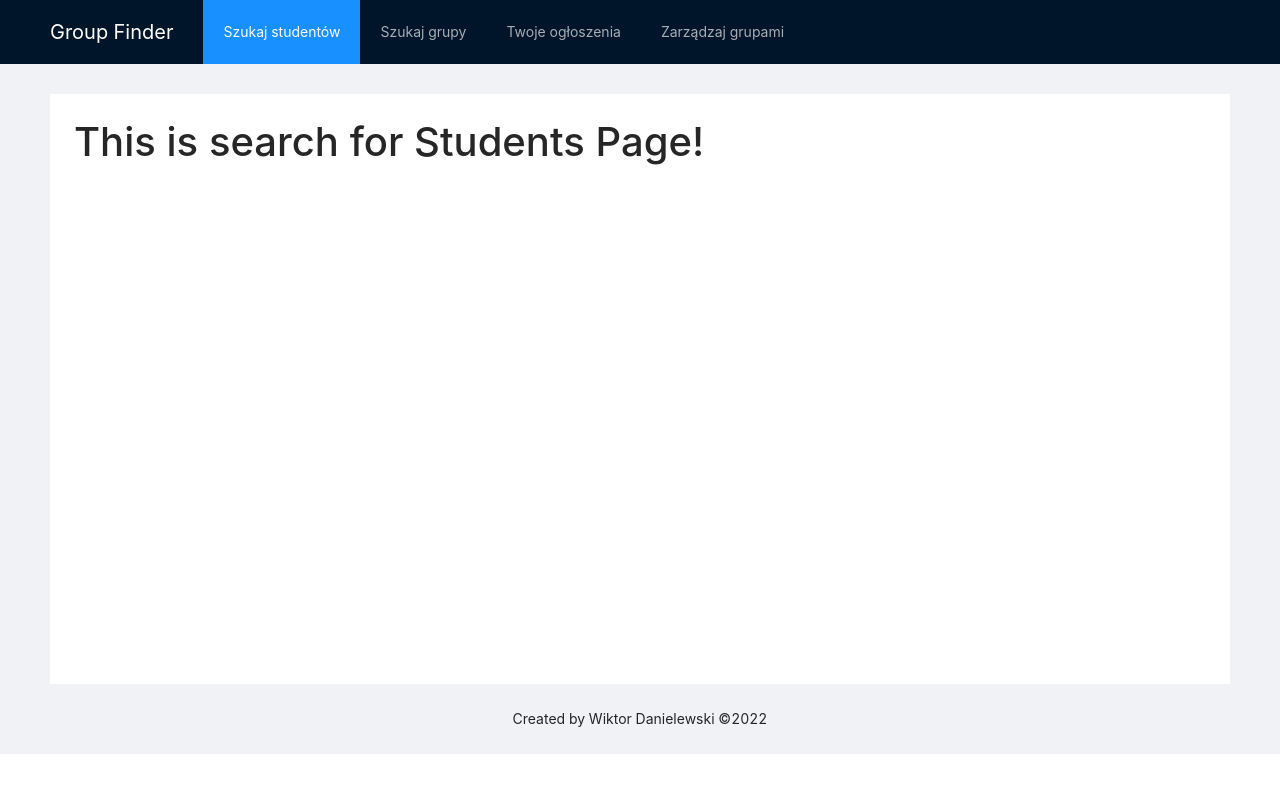
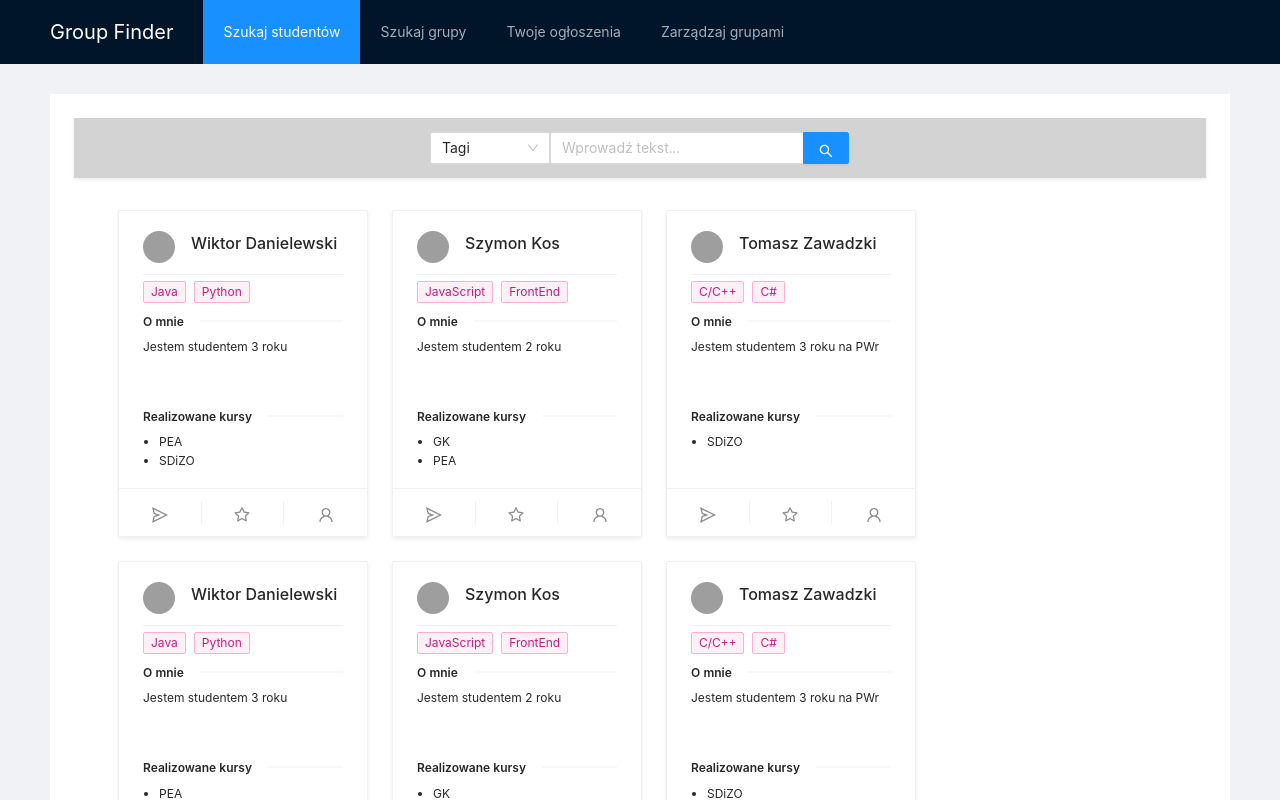
Before and after one commit to wiktord2000/Group-Finder, a React (Create React App) app in the folder Lab3/group_finder/: page / in a window 1280 px wide. Shown: the top 800 px of the page. Built offline with nearby package versions, Linux system fonts and the light colour scheme; grey boxes are pictures that could not be loaded.

Commit message:
Create StudentCard

```diff
--- /dev/null
+++ b/Lab3/group_finder/src/Pages/SearchForStudents/Components/StudentCard.css
@@ -0,0 +1,39 @@
+.card{
+    width: 250px;
+    margin: 0.75rem !important;
+}
+
+.ant-card-body{
+    padding-bottom: 15px !important;
+}
+
+.divider-text{
+    font-size: 0.75rem;
+    font-weight: 600;
+}
+.description-block{
+    font-size: 0.75rem !important;
+    overflow-y: auto;
+    /* Only Firefox */
+    scrollbar-width: thin;
+    height: 60px;
+}
+
+
+.tags-block{
+    height: 28px;
+    overflow-y: auto;
+    scrollbar-width: thin;
+}
+
+.courses-block{
+    font-size: 0.75rem !important;
+    height: 40px;
+    overflow-y: auto;
+    scrollbar-width: thin;
+}
+
+ul{
+    padding-left: 16px;
+    margin-bottom: 0px !important;
+}
--- /dev/null
+++ b/Lab3/group_finder/src/Pages/SearchForStudents/Components/StudentCard.js
@@ -0,0 +1,61 @@
+import React from "react";
+import './StudentCard.css'
+
+import { Card, Avatar, Tag , Divider } from 'antd';
+import { StarOutlined, UserOutlined, SendOutlined } from '@ant-design/icons';
+
+const { Meta } = Card;
+
+
+function StudentCard(props){
+
+    return(
+        <>
+            <Card
+                className="card shadow-sm"
+                // Buttons section
+                actions={[
+                    <SendOutlined key="setting" />,
+                    <StarOutlined key="edit" />,
+                    <UserOutlined key="ellipsis" />
+                ]}
+            >
+
+                {/* Header section */}
+                <Meta
+                avatar={<Avatar src="https://joeschmoe.io/api/v1/random" />}
+                title= {props.name}
+                description=""
+                />
+
+                <Divider style={{marginBottom: 5, marginTop: 15}}></Divider>
+                {/* Tags section */}
+                <div className="tags-block">
+                    {/* Render tags */}
+                    { props.tags.map((tagName, i) => {return <Tag key={'t' + i} style={{marginBottom: 5}} color="magenta">{tagName}</Tag>})}
+
+                </div>
+
+                <Divider style={{marginTop:0, marginBottom:5}} orientation="left" orientationMargin={0}><span className="divider-text">O mnie</span></Divider>
+
+                {/* Description section */}
+                <div className="description-block">
+                    {props.description}
+                </div>
+
+                <Divider style={{marginTop:5, marginBottom:5}} orientation="left" orientationMargin={0}><span className="divider-text">Realizowane kursy</span></Divider>
+
+                {/* Courses section */}
+                <div className="courses-block">
+                    <ul>
+                        {/* Render list of courses */}
+                        {props.courses.map((courseName, i ) => {return <li key={i}>{courseName}</li>})}
+                    </ul>
+                </div>
+
+            </Card>
+        </>
+    );
+}
+
+export default StudentCard;
--- a/Lab3/group_finder/src/Pages/SearchForStudents/SearchForStudents.css
+++ b/Lab3/group_finder/src/Pages/SearchForStudents/SearchForStudents.css
@@ -0,0 +1,21 @@
+.cards-container{
+    padding: 0rem 2rem;
+    display: flex;
+    justify-content: flex-start;
+    align-items: center;
+    flex-wrap: wrap;
+    width: 100%;
+    height: auto;
+}
+
+
+.filters-area{
+
+    width: 100%;
+    height: 60px;
+    margin-bottom: 20px;
+    background-color: lightgray;
+    display: flex;
+    justify-content: center;
+    align-items: center;
+}
--- a/Lab3/group_finder/src/Pages/SearchForStudents/SearchForStudents.js
+++ b/Lab3/group_finder/src/Pages/SearchForStudents/SearchForStudents.js
@@ -1,11 +1,118 @@
-import React from 'react';
+import React, { useState} from 'react';
 import './SearchForStudents.css'
+import StudentCard from './Components/StudentCard';
+import { Input, Select } from 'antd';
+
+const { Search } = Input;
+const { Option } = Select;
 
 function SearchForStudents(){
 
+    const [studentsList, setStudentsList] = useState([
+                                {name: "Wiktor Danielewski", tags: ["Java", "Python"], description: "Jestem studentem 3 roku", courses: ["PEA", "SDiZO"]},
+                                {name: "Szymon Kos", tags: ["JavaScript", "FrontEnd", "Python"], description: "Jestem studentem 2 roku", courses: ["GK", "PEA", "SDiZO"]},
+                                {name: "Tomasz Zawadzki", tags: ["C/C++", "C#"], description: "Jestem studentem 3 roku na PWr", courses: ["SDiZO"]},
+                                {name: "Wiktor Danielewski", tags: ["Java", "Python"], description: "Jestem studentem 3 roku", courses: ["PEA", "SDiZO"]},
+                                {name: "Szymon Kos", tags: ["JavaScript", "FrontEnd", "Python"], description: "Jestem studentem 2 roku", courses: ["GK", "PEA", "SDiZO"]},
+                                {name: "Tomasz Zawadzki", tags: ["C/C++", "C#"], description: "Jestem studentem 3 roku na PWr", courses: ["SDiZO"]}
+                            ]);
+
+    const [dispStudentsList, setDispStudentsList] = useState([...studentsList]);
+
+    const [filterBy, setFilterBy] = useState('tags');
+
+
+
+
+    const handleOnSearch = function(value){
+
+        // If empty string - fill all list
+        if(value === ""){
+            setDispStudentsList([...studentsList]);
+            return;
+        }
+
+        let lowerCaseValue = value.toLowerCase();
+
+        switch(filterBy){
+            case 'tags':
+                setDispStudentsList(studentsList.filter(({tags}) => {
+
+                    let isSame = false;
+
+                    tags.forEach((tag) => {
+                        // Looking for same tag name
+                        if(tag.toLowerCase() === lowerCaseValue){
+                            isSame = true;
+                            return;
+                        }
+                    });
+
+                    if(isSame) return true;
+                    return false;
+                }));
+                break;
+
+            case 'description':
+                setDispStudentsList(studentsList.filter(({description}) => {
+                    return description.toLowerCase().includes(lowerCaseValue);
+                }));
+                break;
+
+            case 'courses':
+                setDispStudentsList(studentsList.filter(({courses}) => {
+
+                    let isSimilar = false;
+
+                    courses.forEach((course) => {
+                        // Looking for similar tag name
+                        if(course.toLowerCase().includes(lowerCaseValue)){
+                            isSimilar = true;
+                            return;
+                        }
+                    });
+
+                    if(isSimilar) return true;
+                    return false;
+                }));
+                break;
+            default:
+                console.log("Problem with switch");
+        }
+
+    };
+
+    const handleSelectChange = (value) => {
+        setFilterBy(value);
+    }
+
+
     return(
         <>
-            <h1>This is search for Students Page!</h1>
+            <div className="filters-area shadow-sm">
+
+                <Select defaultValue="tags" style={{ width: 120 }} onChange={handleSelectChange}>
+                    <Option value="tags">Tagi</Option>
+                    <Option value="description">Opis</Option>
+                    <Option value="courses">Kursy</Option>
+                </Select>
+
+                <Search allowClear style={{width:300}} onSearch={handleOnSearch} placeholder="Wprowadź tekst..."enterButton />
+            </div>
+
+            <div className='cards-container'>
+                {dispStudentsList.map((student, index) => {
+                    return (
+                        <StudentCard
+                            key={index}
+                            name={student.name}
+                            tags={student.tags}
+                            description={student.description}
+                            courses={student.courses}
+                        />);
+                })}
+
+            </div>
         </>
     );
 }
```
